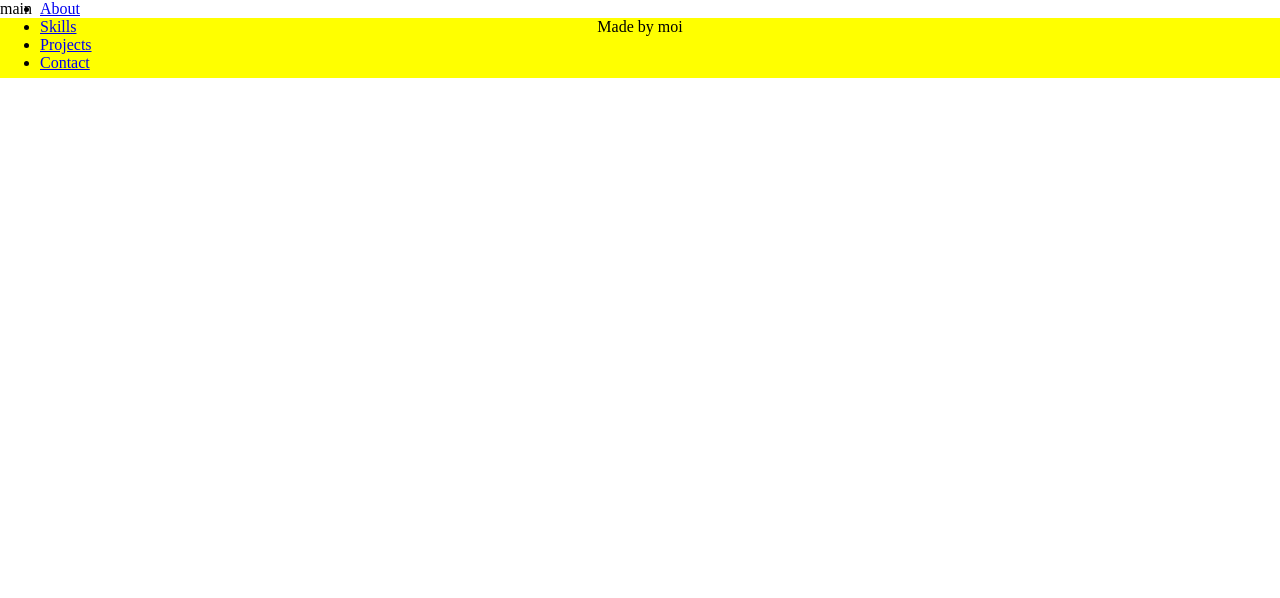
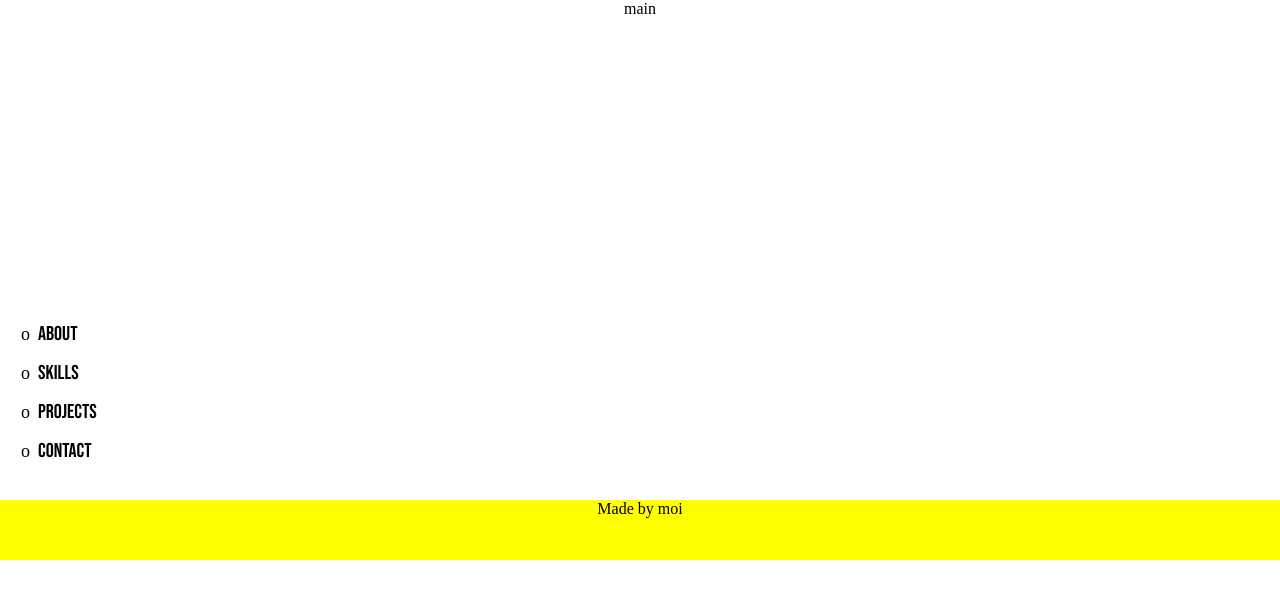
Before and after one commit to cynthem/portfolio, a React app: page / in a window 1280 px wide. Shown: the top 598 px of the page. Built offline with nearby package versions, Linux system fonts and the light colour scheme; the HTML template or start-up script is replaced by a standard one.

Commit message:
Add link list styles

```diff
--- a/src/sass/components/_LeftPanel.scss
+++ b/src/sass/components/_LeftPanel.scss
@@ -7,13 +7,11 @@
     position: fixed;
     top: 0;
     left: 0;
-    //display: flex;
-    //flex-direction: column;
-    //justify-content: center;
+    display: flex;
+    flex-direction: column;
+    justify-content: center;
     //z-index: 2;
-}
-
-/*.panel-left-links {
+    .link-list {
         padding-left: 30px;
         > li {
             margin-bottom: 15px;
@@ -29,4 +27,5 @@
             content: 'o';
             font-size: 18px;
         }
-}*/
+    }
+}
--- a/src/sass/components/_Main.scss
+++ b/src/sass/components/_Main.scss
@@ -1,5 +1,7 @@
-/*.main {
-    display: flex;
-    flex-direction: column;
-    gap: 40vh;
-}*/
+.main {
+    //display: flex;
+    //flex-direction: column;
+    //gap: 40vh;
+    text-align: center;
+    height: 500px;
+}
```
Also changed, not shown: 1 other file (tests, documents, lock files or other folders). Lines whose indentation alone changed are shown as unchanged.
